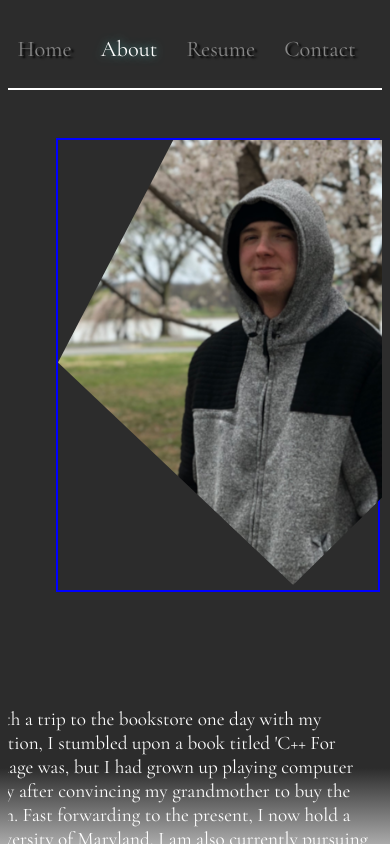
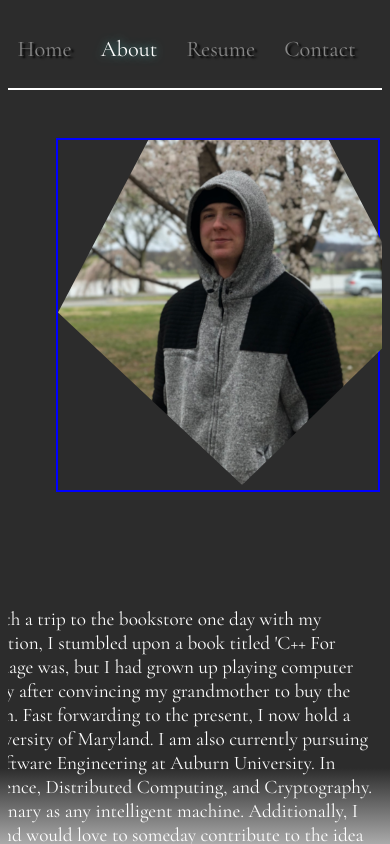
Before and after one commit to boydjc/DevSite, a plain HTML site: page index.html in a window 390 px wide. Both pictures are taken after a click on the link "About". Shown: the top 844 px of the page. Drawn offline with nearby package versions, Linux system fonts and the light colour scheme.

Commit message:
changed size of about pic on mobile

```diff
--- a/aboutStyle.css
+++ b/aboutStyle.css
@@ -19,6 +19,11 @@
 
 
     #aboutPicCont img {
+        height: 445px;
+	width: 461px;
+    }
+
+    #aboutPicCont img {
         -webkit-clip-path: polygon(75% 0%, 100% 50%, 75% 100%, 0% 100%, 25% 50%, 0%                                    0%);
         clip-path: polygon(75% 0%, 100% 50%, 75% 100%, 0% 100%, 25% 50%, 0% 0%);
     }
@@ -29,6 +34,11 @@
 
     #aboutPicCont {
         width: 20em;
+    }
+
+    #aboutPicCont img {
+        height: 345px;
+	width: 361px;
     }
 
     #aboutPicCont img {
--- a/siteController.js
+++ b/siteController.js
@@ -252,7 +252,7 @@ $(document).ready(function(){
     function changeToAbout() {
 	$("#mainCont").append(
 	`<div id="aboutPicCont">
-	    <img src="assets/joshCold.png" alt="josh cold" height=445 width=461>
+	    <img src="assets/joshCold.png" alt="josh cold">
 	 </div>
 	 <div id="aboutWriteUp">
 	     <p>My interest in programming began at age 11 with a trip to the bookstore one
```
